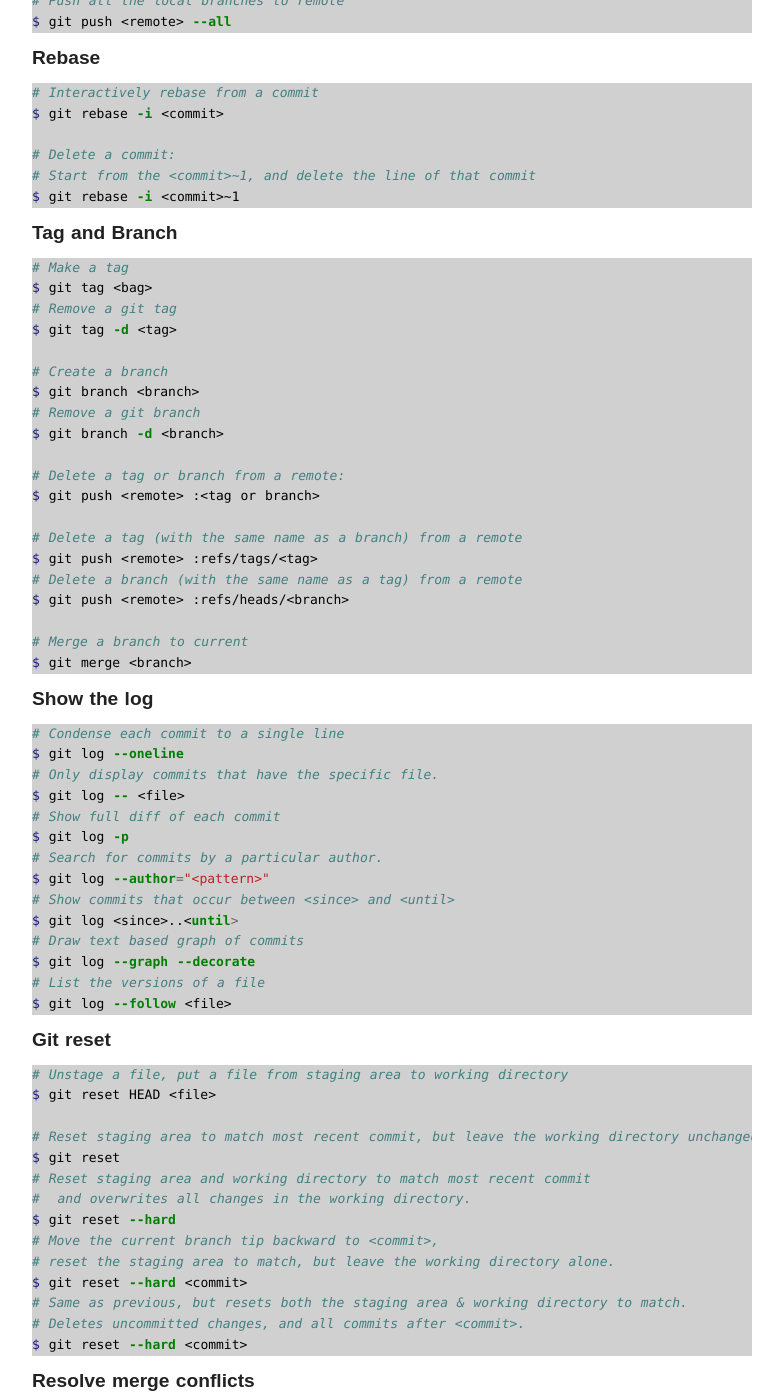
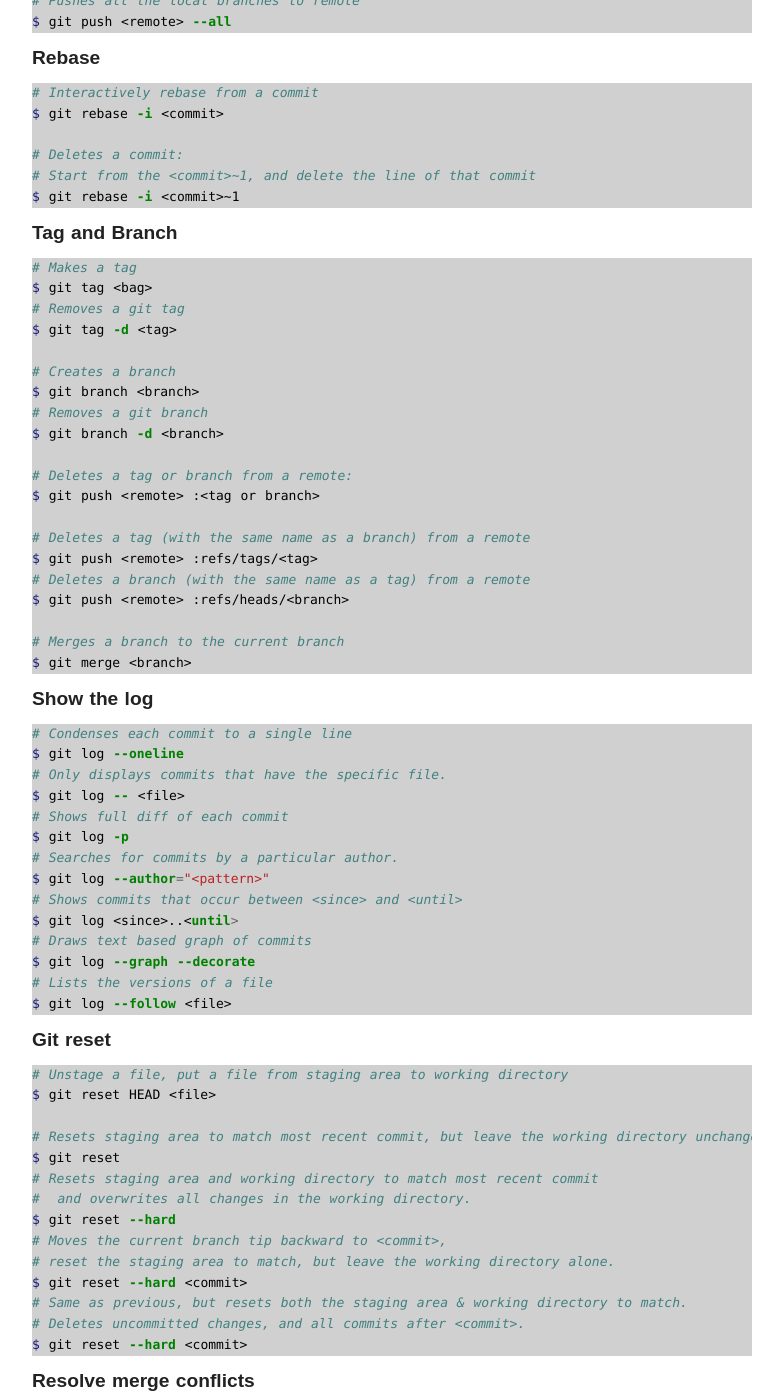
Before and after one commit to lchenn/linchen04.github.io, a Jekyll site: the page built from _posts/2014-10-23-git-cheat-sheet.md, in a window 1280 px wide and 1400 px high, scrolled down 1893 px. Shown: the whole window, without its empty margins (248-1031 px from the left). Built offline with Jekyll 4.4.1, drawn with Linux system fonts in a browser that asks for light colours; some web fonts are replaced; Markdown is read by kramdown in place of the engine named in the settings; comment, search, counter and statistics services are not loaded; some of the changed text lies outside the part shown.

Commit message:
Fixed typos

````diff
--- a/_posts/2014-10-23-git-cheat-sheet.md
+++ b/_posts/2014-10-23-git-cheat-sheet.md
@@ -23,25 +23,25 @@ HEAD~4 # The great-great grandparent of HEAD
 Basic operations
 
 ```bash
-# File changed in working directory
+# Shows files changed in working directory
 $ git status
-# Who changed what at when in a file
+# Shows who changed what at when in a file
 $ git blame <file>
-# Checkout a file from a commit
+# Checkouts a file from a commit
 $ git checkout <commit> <file>
-# Checking in a file
+# Checks in a file
 $ git commit -a -m "<commit message>"
 
 # Checkout a remote branch
 $ git fetch
 $ git checkout <branch>
 # Checkout a branch and switch it immediately
-$ git checkout -b [branch]
+$ git checkout -b <branch>
 # Checkout a remote tag to a branch
 $ git fetch
 $ git checkout -b <branch> tags/<tag>
 
-# Adopt a commit from other branch
+# Adopts a commit from other branch
 $ git cherry-pick <commit>
 ```
 
@@ -83,13 +83,13 @@ $ git stash branch <branch>
 
 ### Check the difference
 ```bash
-# Show difference between working directory and last commit
+# Shows difference between working directory and last commit
 $ git diff [HEAD]
-# Show difference between staged changes and last commit.
+# Shows difference between staged changes and last commit.
 $ git diff --cached
-# Show difference between two commits
+# Shows difference between two commits
 $ git diff <old_commit> <new_commit>
-# Show the commits on branchA that are not on branchB
+# Shows the commits on branchA that are not on branchB
 $ git diff <branchB>...<branchA>
 # Outputs metadata and content changes of the specified commit
 $ git show <commit>
@@ -112,50 +112,50 @@ $ git push <remote> --all
 # Interactively rebase from a commit
 $ git rebase -i <commit>
 
-# Delete a commit:
+# Deletes a commit:
 # Start from the <commit>~1, and delete the line of that commit
 $ git rebase -i <commit>~1
 ```
 
 ### Tag and Branch
 ```bash
-# Make a tag
+# Makes a tag
 $ git tag <bag>
-# Remove a git tag
+# Removes a git tag
 $ git tag -d <tag>
 
-# Create a branch
+# Creates a branch
 $ git branch <branch>
-# Remove a git branch
+# Removes a git branch
 $ git branch -d <branch>
 
-# Delete a tag or branch from a remote:
+# Deletes a tag or branch from a remote:
 $ git push <remote> :<tag or branch>
 
-# Delete a tag (with the same name as a branch) from a remote
+# Deletes a tag (with the same name as a branch) from a remote
 $ git push <remote> :refs/tags/<tag>
-# Delete a branch (with the same name as a tag) from a remote
+# Deletes a branch (with the same name as a tag) from a remote
 $ git push <remote> :refs/heads/<branch>
 
-# Merge a branch to current
+# Merges a branch to the current branch
 $ git merge <branch>
 ```
 
 ### Show the log
 ```bash
-# Condense each commit to a single line
+# Condenses each commit to a single line
 $ git log --oneline
-# Only display commits that have the specific file.
+# Only displays commits that have the specific file.
 $ git log -- <file>
-# Show full diff of each commit
+# Shows full diff of each commit
 $ git log -p
-# Search for commits by a particular author.
+# Searches for commits by a particular author.
 $ git log --author="<pattern>"
-# Show commits that occur between <since> and <until>
+# Shows commits that occur between <since> and <until>
 $ git log <since>..<until>
-# Draw text based graph of commits
+# Draws text based graph of commits
 $ git log --graph --decorate
-# List the versions of a file
+# Lists the versions of a file
 $ git log --follow <file>
 ```
 
@@ -164,12 +164,12 @@ $ git log --follow <file>
 # Unstage a file, put a file from staging area to working directory
 $ git reset HEAD <file>
 
-# Reset staging area to match most recent commit, but leave the working directory unchanged.
+# Resets staging area to match most recent commit, but leave the working directory unchanged.
 $ git reset
-# Reset staging area and working directory to match most recent commit
+# Resets staging area and working directory to match most recent commit
 #  and overwrites all changes in the working directory.
 $ git reset --hard
-# Move the current branch tip backward to <commit>,
+# Moves the current branch tip backward to <commit>,
 # reset the staging area to match, but leave the working directory alone.
 $ git reset --hard <commit>
 # Same as previous, but resets both the staging area & working directory to match.
@@ -196,20 +196,20 @@ $ git rebase --continue
 
 ### Working with remote
 ```bash
-# Show remote repositories
+# Shows remote repositories
 $ git remote -v
-# Show information about a remote
+# Shows information about a remote
 $ git remote show <remote>
-# Add a new remote
+# Adds a new remote
 $ git remote add origin git@....
-# Update the url of an existing remote
+# Updates the url of an existing remote
 $ git remote set-url origin git@...
 
-# Show remote branches
+# Shows remote branches
 $ git branch -r
 ```
 
-### Use a branch to replace master
+### Uses a branch to replace master
 ```bash
 $ git checkout seotweaks
 $ git merge -s ours master
````
Also changed, not shown: other parts of _posts/2014-10-23-git-cheat-sheet.md (+7 -7 lines).
